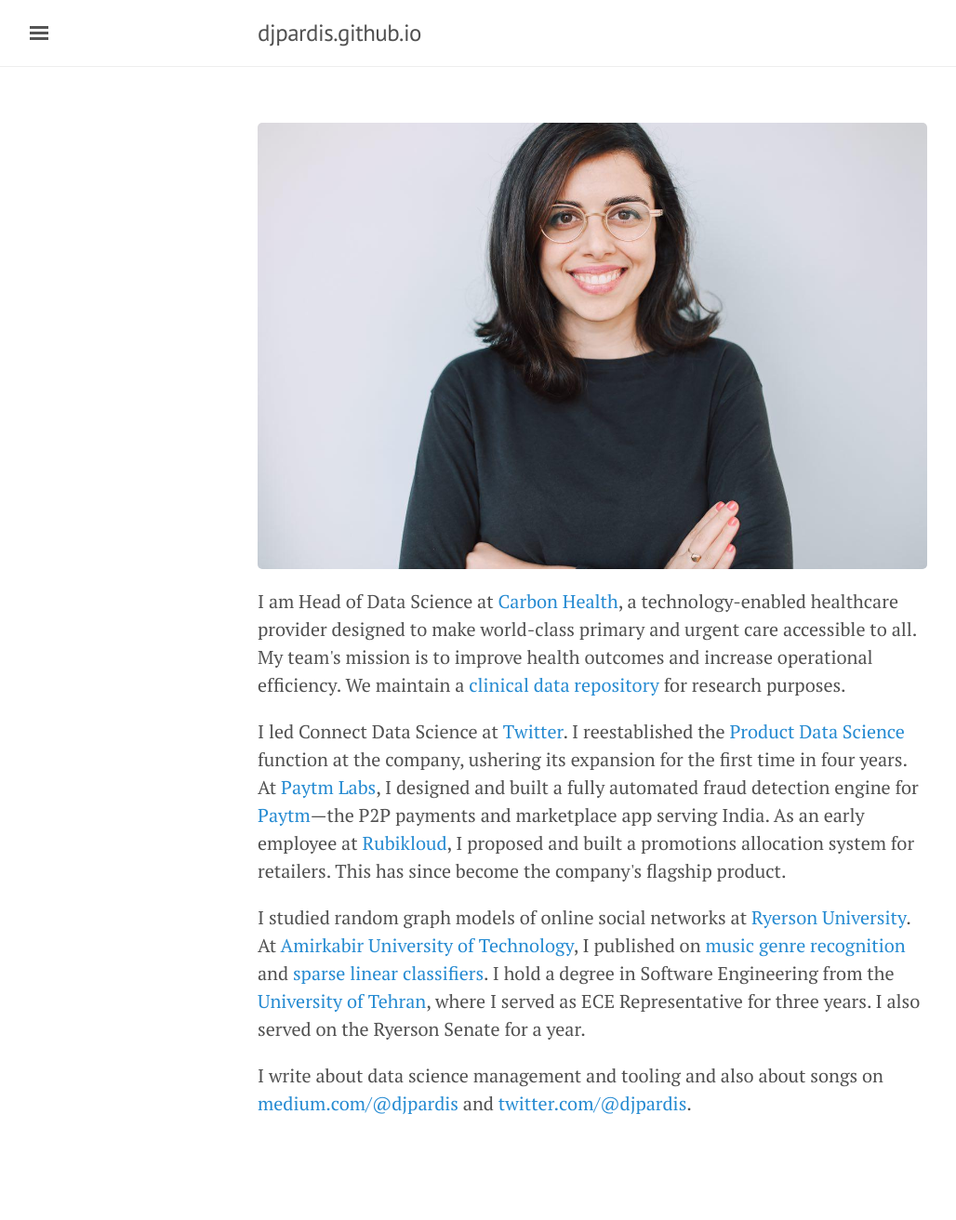
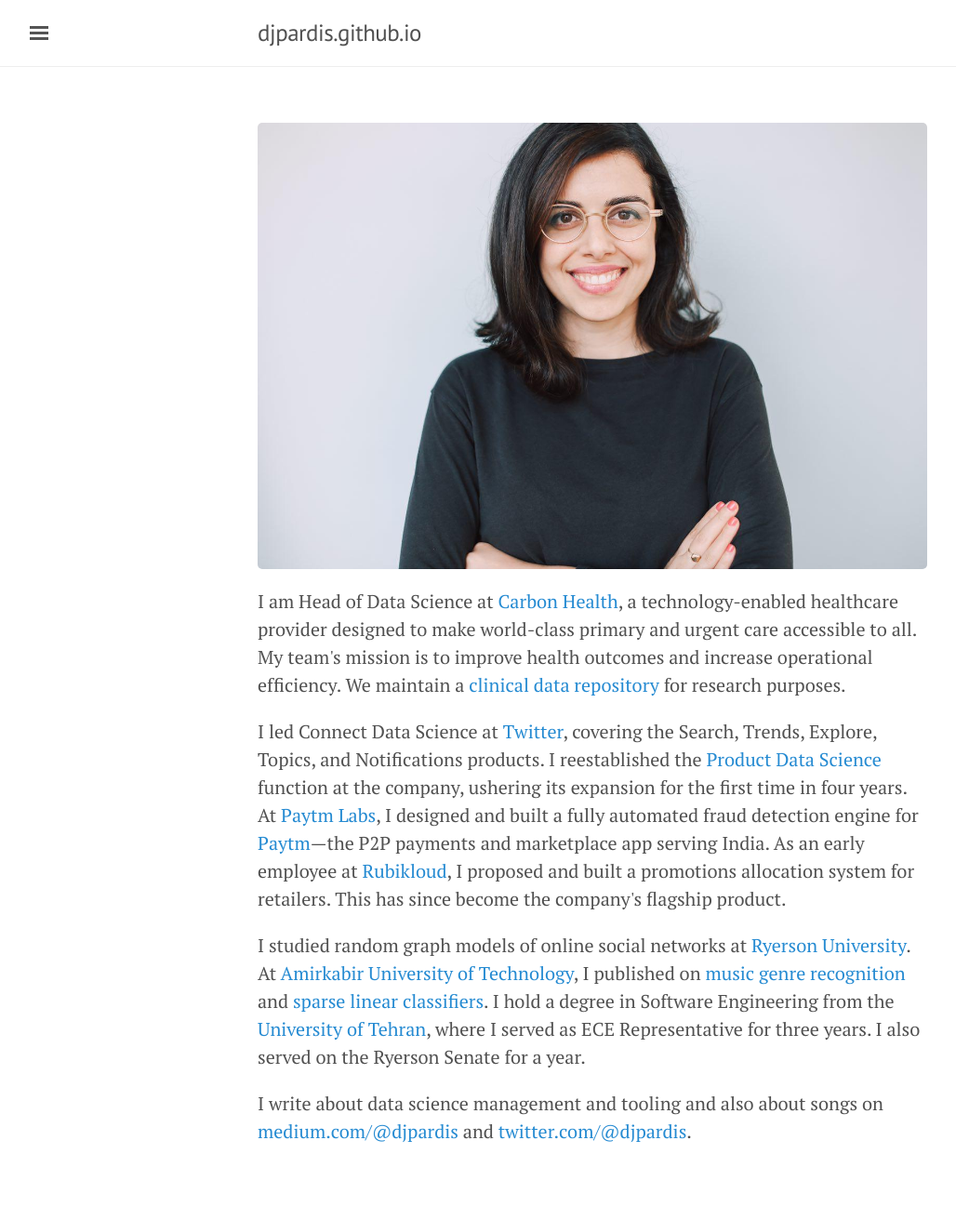
Before and after one commit to djpardis/djpardis.github.io, a Jekyll site: the page built from index.html, in a window 1280 px wide. Shown: the whole page at 93% size, without its empty margins (3-1031 px from the left). Built offline with Jekyll 4.4.1, drawn with Linux system fonts in a browser that asks for light colours; before the commit the page ends 1282 px from its top, so only the background shows below that.

Commit message:
Fix wording

```diff
--- a/index.html
+++ b/index.html
@@ -13,7 +13,7 @@
 </p>
 
 <p>
-I led Connect Data Science at <a href="https://twitter.com/" target="_blank">Twitter</a>. I reestablished the <a href="https://medium.com/@djpardis/models-for-integrating-data-science-teams-within-organizations-7c5afa032ebd" target="_blank">Product Data Science</a> function at the company, ushering its expansion for the first time in four years. At <a href="http://www.paytmlabs.com" target="_blank">Paytm Labs</a>, I designed and built a fully automated fraud detection engine for <a href="https://paytm.com/" target="_blank">Paytm</a>—the P2P payments and marketplace app serving India. As an early employee at <a href="https://rubikloud.com/" target="_blank">Rubikloud</a>, I proposed and built a promotions allocation system for retailers. This has since become the company's flagship product.
+I led Connect Data Science at <a href="https://twitter.com/" target="_blank">Twitter</a>, covering the Search, Trends, Explore, Topics, and Notifications products. I reestablished the <a href="https://medium.com/@djpardis/models-for-integrating-data-science-teams-within-organizations-7c5afa032ebd" target="_blank">Product Data Science</a> function at the company, ushering its expansion for the first time in four years. At <a href="http://www.paytmlabs.com" target="_blank">Paytm Labs</a>, I designed and built a fully automated fraud detection engine for <a href="https://paytm.com/" target="_blank">Paytm</a>—the P2P payments and marketplace app serving India. As an early employee at <a href="https://rubikloud.com/" target="_blank">Rubikloud</a>, I proposed and built a promotions allocation system for retailers. This has since become the company's flagship product.
 </p>
 
 <p>
```
